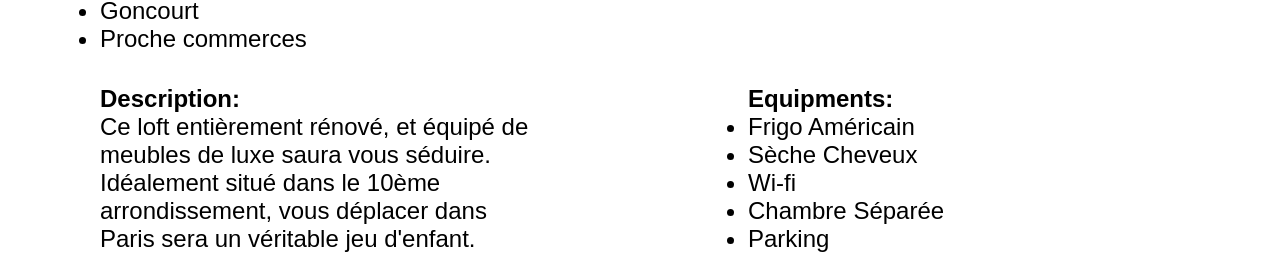
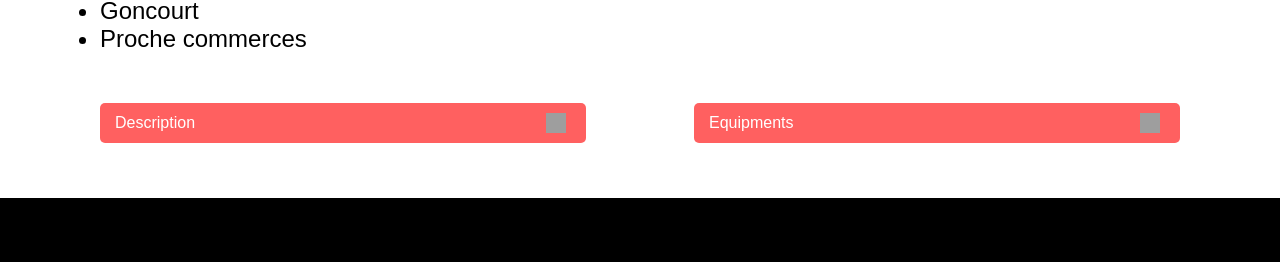
Before and after one commit to SilviaTGit/Project5, a React (Vite) app in the folder kasa/: page /apartments/0979876d in a window 1280 px wide. Shown: the part 654-916 px from the top of the page. Built offline with nearby package versions, Linux system fonts and the light colour scheme; grey boxes are pictures that could not be loaded.

Commit message:
Implementing the design of the Apartments collapse section

```diff
--- a/kasa/src/assets/styles/pages/_about.scss
+++ b/kasa/src/assets/styles/pages/_about.scss
@@ -1,5 +1,5 @@
 @use "../base/variables.scss";
 
-.collapse__container {
+.collapse__container--about {
     padding-inline: 50px;
 }
--- a/kasa/src/assets/styles/pages/_apartments.scss
+++ b/kasa/src/assets/styles/pages/_apartments.scss
@@ -3,7 +3,7 @@
 .apartment-essentials {
     display: flex;
     justify-content: space-between;
-    margin-block: 2rem;
+    margin-block: 2rem 1rem;
 }
 
 .essential-info1, .essential-info2 {
@@ -12,9 +12,14 @@
     gap: 1rem;
 }
 
-.collapse {
-    display: grid;
-    grid-template-columns: 40% 40%;
+.collapse__container--apartments {
+    display: flex;
+    justify-content: space-between;
     width: 100%;
-    gap: 20%;
+    margin-top: 20px;
 }
+
+.description__container,
+.equipments__container {
+    width: 45%;
+}
--- a/kasa/src/components/Banner.jsx
+++ b/kasa/src/components/Banner.jsx
@@ -1,4 +1,4 @@
-//import "../assets/styles/components/_banner.scss";
+import "../assets/styles/components/_banner.scss";
 import PropTypes from "prop-types";
 
 const Banner = ({ imageSrc, altText, bannerText, overlayClass }) => {
--- a/kasa/src/components/Card.jsx
+++ b/kasa/src/components/Card.jsx
@@ -1,5 +1,6 @@
 import { NavLink } from "react-router-dom";
 import PropTypes from 'prop-types';
+import "../assets/styles/components/_card.scss";
 
 function Card({ title, cover, id }) {
   return (
--- a/kasa/src/components/Collapse.jsx
+++ b/kasa/src/components/Collapse.jsx
@@ -1,4 +1,5 @@
 import { useState } from 'react';
+import PropTypes from 'prop-types';
 import "../assets/styles/components/_collapse.scss";
 import arrowIcon from '../assets/images/arrowIcon.svg';
 
@@ -25,5 +26,9 @@ const Collapse = ({ title, children }) => {
     </div>
   );
 };
+Collapse.propTypes = {
+  title: PropTypes.string.isRequired,
+  children: PropTypes.node.isRequired,
+};
 
 export default Collapse;
--- a/kasa/src/pages/About.jsx
+++ b/kasa/src/pages/About.jsx
@@ -4,7 +4,6 @@ import Footer from "../components/Footer";
 import aboutBannerImage from '../assets/images/ImageSource2.jpg';
 import Collapse from "../components/Collapse";
 import "../assets/styles/pages/_about.scss";
-import "../assets/styles/components/_banner.scss";
 
 const About = () => {
   return (
@@ -16,7 +15,7 @@ const About = () => {
         overlayClass="banner__overlay--about"
         />
         <main>
-          <div className="collapse__container">
+          <div className="collapse__container--about">
             <Collapse title="Fiabilité">
               <p>Les annonces postées sur Kasa garantissent une fiabilité totale. Les photos sont confirmes aux logements, et toutes les informations sont régulièrement vérifiées par nos équipes.</p>
             </Collapse>
--- a/kasa/src/pages/Apartments.jsx
+++ b/kasa/src/pages/Apartments.jsx
@@ -2,6 +2,7 @@ import { useParams, Navigate } from "react-router-dom";
 import apartmentsads from '../apartmentsads.json';  // Import json files
 import Header from "../components/Header";
 import Footer from "../components/Footer";
+import Collapse from "../components/Collapse";
 import "../assets/styles/pages/_apartments.scss";
 
 const Apartments = () => {
@@ -37,20 +38,24 @@ const Apartments = () => {
           <p><strong>Rating:</strong> {apartment.rating}</p>
         </div>
         </div>
-        <div className="collapse">
-          <div>
-          <strong>Description:</strong>
-          <p>{apartment.description}</p>
+        <div className="collapse__container--apartments">
+
+          <div className="description__container">
+          <Collapse title="Description">
+            <p>{apartment.description}</p>
+          </Collapse>
           </div>
-          <div>
-          <strong>Equipments:</strong>
-          <ul>
+
+          <div className="equipments__container">
+          <Collapse title="Equipments">
             {apartment.equipments.map((equipment, index) => (
-              <li key={index}>{equipment}</li>
+              <p key={index}>{equipment}</p>
             ))}
-          </ul>
+          </Collapse>
           </div>
+
         </div>
+
         </section>
         </div>
       </main>
--- a/kasa/src/pages/Home/Home.jsx
+++ b/kasa/src/pages/Home/Home.jsx
@@ -5,8 +5,6 @@ import Banner from "../../components/Banner";
 import apartmentsads from '../../apartmentsads.json'
 import homeBannerImage from '../../assets/images/ImageSource1.jpg';
 import "../../assets/styles/pages/_home.scss";
-import "../../assets/styles/components/_banner.scss";
-import "../../assets/styles/components/_card.scss";
 
 const Home = () => {
   return (
```
